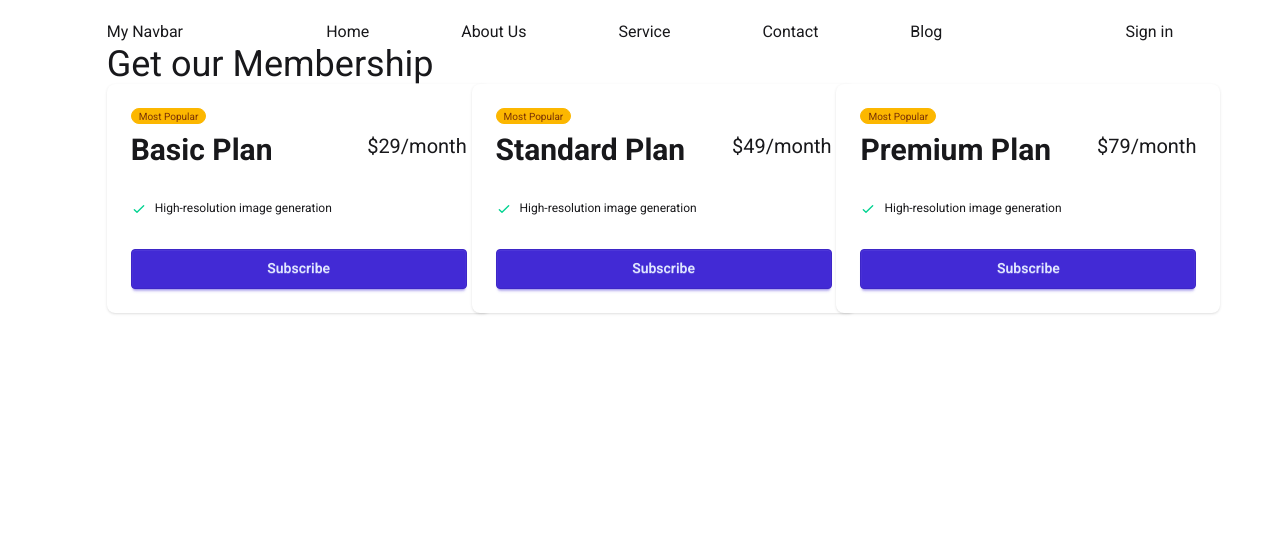
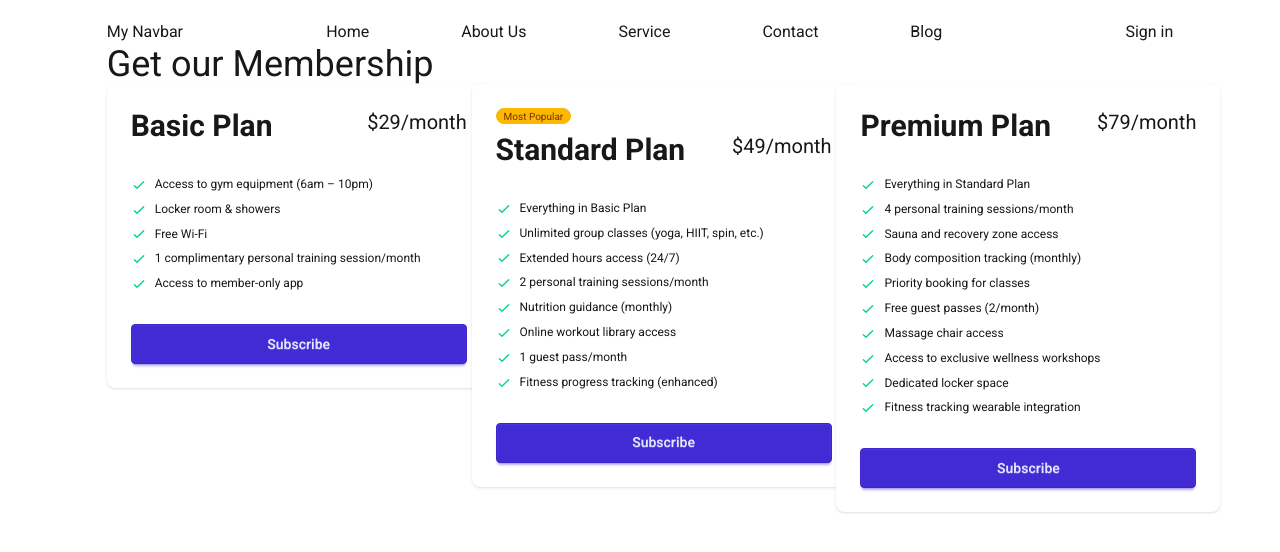
Before and after one commit to abdulkader33447/tailwind-react-pricing-option, a React (Vite) app: page / in a window 1280 px wide. Shown: the top 552 px of the page. Built offline with nearby package versions, Linux system fonts and the light colour scheme.

Commit message:
added popular

```diff
--- a/public/pricing.json
+++ b/public/pricing.json
@@ -2,6 +2,7 @@
   {
     "name": "Basic Plan",
     "price": "$29/month",
+    "id": 1,
     "description": "Perfect for beginners or those looking to stay fit with access to core gym facilities.",
     "features": [
       "Access to gym equipment (6am – 10pm)",
@@ -14,6 +15,8 @@
   {
     "name": "Standard Plan",
     "price": "$49/month",
+    "popular":true,
+    "id":2,
     "description": "For regular gym-goers who want more flexibility and classes.",
     "features": [
       "Everything in Basic Plan",
@@ -29,6 +32,7 @@
   {
     "name": "Premium Plan",
     "price": "$79/month",
+    "id":3,
     "description": "The ultimate fitness package for full-body transformation and premium perks.",
     "features": [
       "Everything in Standard Plan",
--- a/src/assets/component/DaisyPricingCard/DaisyPricingCard.jsx
+++ b/src/assets/component/DaisyPricingCard/DaisyPricingCard.jsx
@@ -1,20 +1,23 @@
 import React from "react";
 
-const DaisyPricingCard = ({pricing}) => {
+const DaisyPricingCard = ({ pricing }) => {
   // console.log(pricing)
-  const {name, price} = pricing;
+  const { name, price, features,popular } = pricing;
 
   return (
     <div>
       <div className="card w-96 bg-base-100 shadow-sm">
         <div className="card-body">
+          {popular &&
             <span className="badge badge-xs badge-warning">Most Popular</span>
+          }
           <div className="flex justify-between">
             <h2 className="text-3xl font-bold">{name}</h2>
             <span className="text-xl">{price}</span>
           </div>
           <ul className="mt-6 flex flex-col gap-2 text-xs">
-            <li>
+            {features.map((feature,index) => (
+              <li key={index}>
                 <svg
                   xmlns="http://www.w3.org/2000/svg"
                   className="size-4 me-2 inline-block text-success"
@@ -29,9 +32,9 @@ const DaisyPricingCard = ({pricing}) => {
                     d="M5 13l4 4L19 7"
                   />
                 </svg>
-              <span>High-resolution image generation</span>
+                <span>{feature}</span>
               </li>
-
+            ))}
           </ul>
           <div className="mt-6">
             <button className="btn btn-primary btn-block">Subscribe</button>
```
Lines whose indentation alone changed are shown as unchanged.
